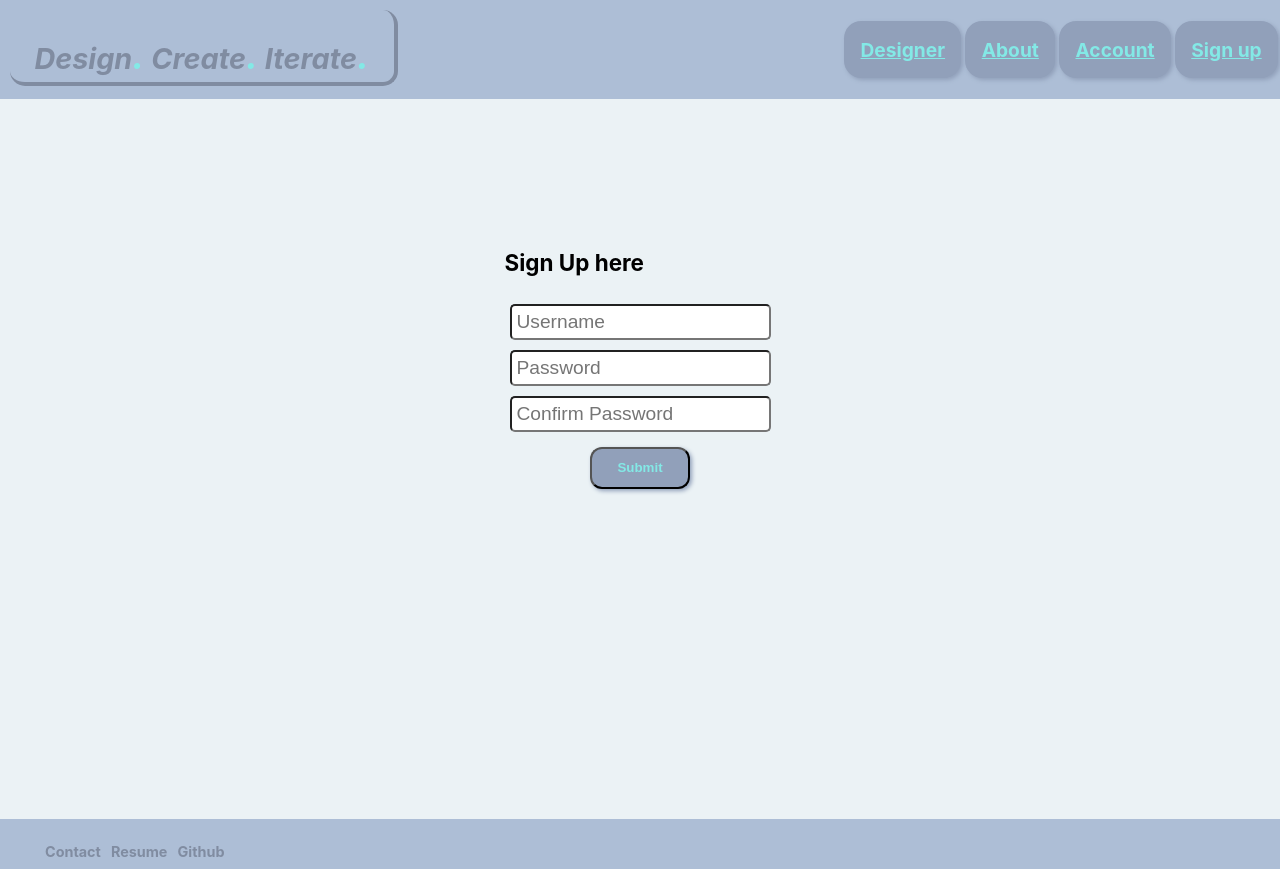
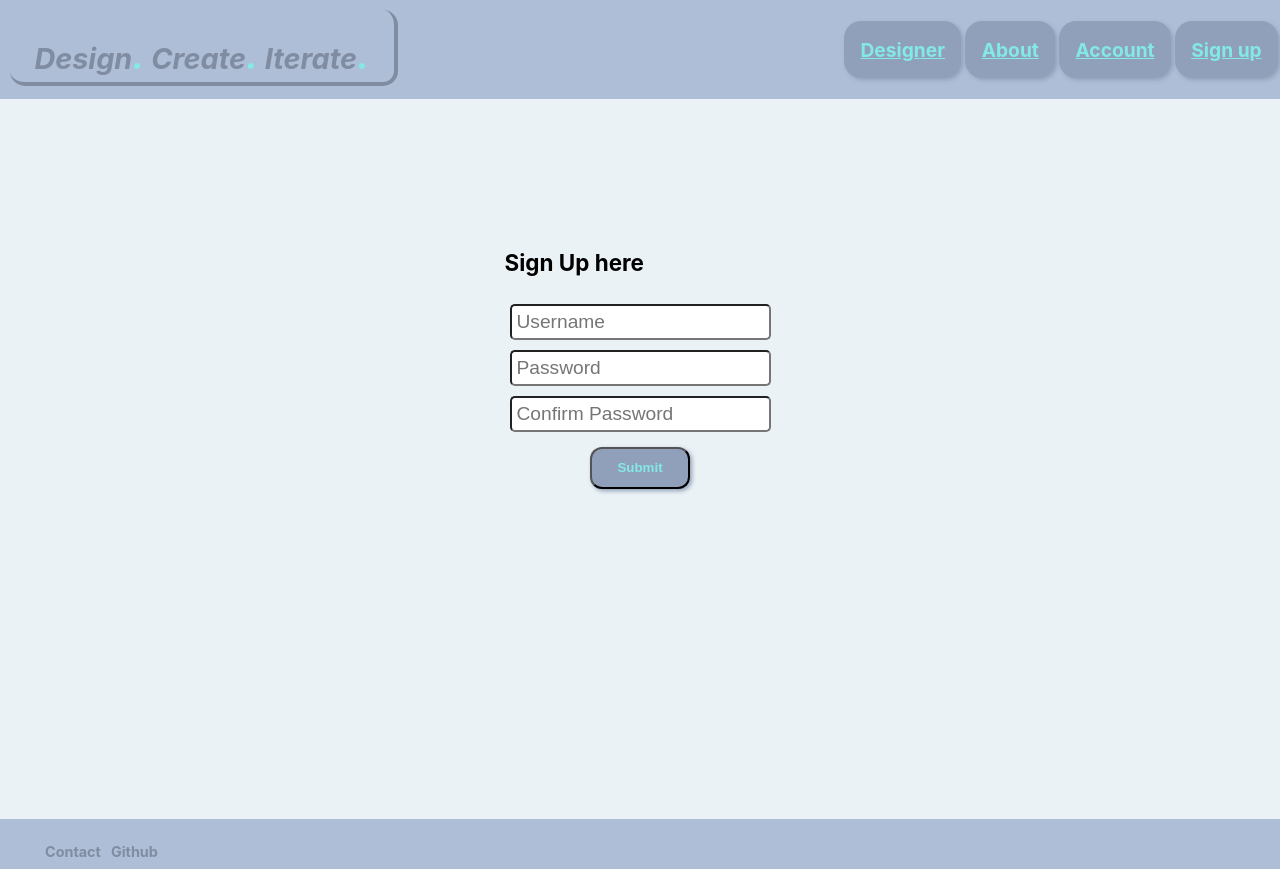
Before and after one commit to johndroz/CIF-Designer, a React (Create React App) app: page /signup in a window 1280 px wide. Built offline with nearby package versions, Linux system fonts and the light colour scheme; no server answers.

Commit message:
update footer

```diff
--- a/src/pages/Footer.js
+++ b/src/pages/Footer.js
@@ -11,9 +11,6 @@ class Footer extends React.Component{
                         <a className="footer-link" href="mailto:johndrozdzynski@outlook.com">Contact</a>
                     </li>
                     <li>
-                        <a className="footer-link" href="">Resume</a>
-                    </li>
-                    <li>
                         <a target="_blank" className="footer-link" href="https://github.com/johndroz/CIF-Designer">Github</a>
                     </li>
                 </ul>
```
